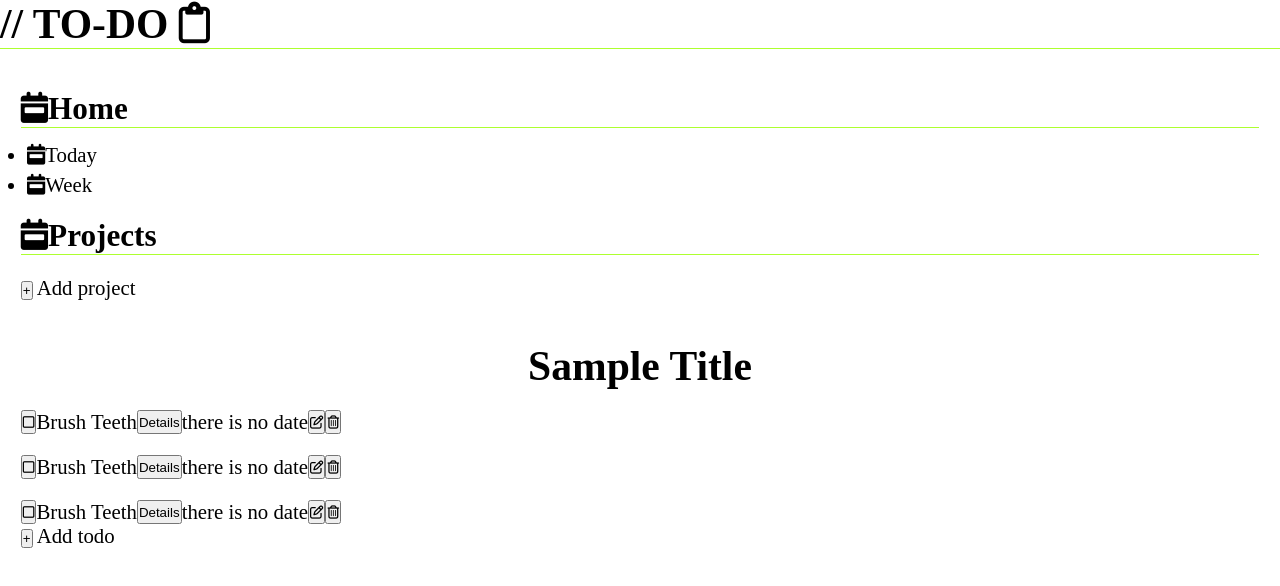
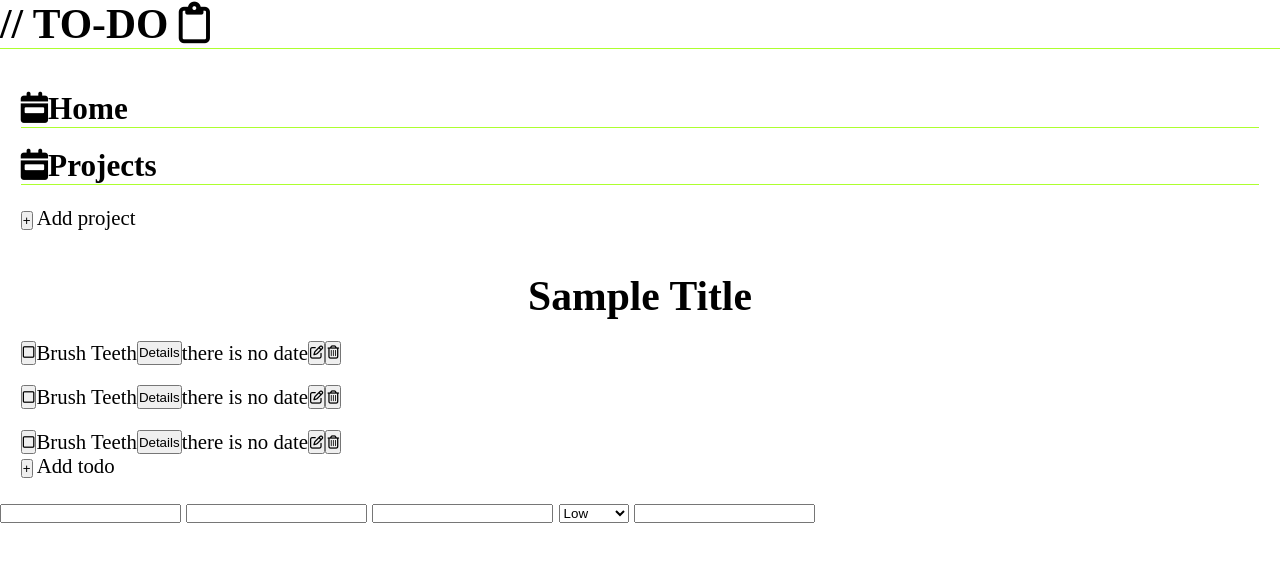
Before and after one commit to jaqubowsky/todo-list, a website built with webpack: page src/template.html in a window 1280 px wide. Built offline with nearby package versions, Linux system fonts and the light colour scheme.

Commit message:
Add modal to add todos

```diff
--- a/src/template.html
+++ b/src/template.html
@@ -26,14 +26,7 @@
                 <h1 class="home-title title">
                   <i class="fa-sharp fa-solid fa-calendar-week"></i>Home
                 </h1>
-                <ul class="nav-bar">
-                  <li class="today-tab tab">
-                    <i class="fa-sharp fa-solid fa-calendar-week"></i>Today
-                  </li>
-                  <li class="week-tab tab">
-                    <i class="fa-sharp fa-solid fa-calendar-week"></i>Week
-                  </li>
-                </ul>
+                <ul class="nav-bar" id="navBar"></ul>
               </div>
               <div class="projects-section">
                 <h1 class="projects-title title">
@@ -96,6 +89,29 @@
         </div>
         <div class="footer"></div>
       </div>
+      <div class="todo-modal">
+        <div class="modal-inner">
+          <form>
+            <label for="todo-title"></label>
+            <input type="text" class="todo-title" id="todo-title" />
+            <label for="todo-description"></label>
+            <input type="text" class="todo-description" id="todo-description" />
+            <label for="todo-notes"></label>
+            <input type="text" class="todo-notes" id="todo-notes" />
+            <label for="todo-priority"></label>
+            <select
+              class="todo-priority"
+              id="todo-priority"
+              name="todo-priority"
+            >
+              <option value="low">Low</option>
+              <option value="medium">Medium</option>
+              <option value="high">High</option>
+            </select>
+            <input type="btn submit-btn" />
+          </form>
+        </div>
+      </div>
     </div>
   </body>
 </html>
```
